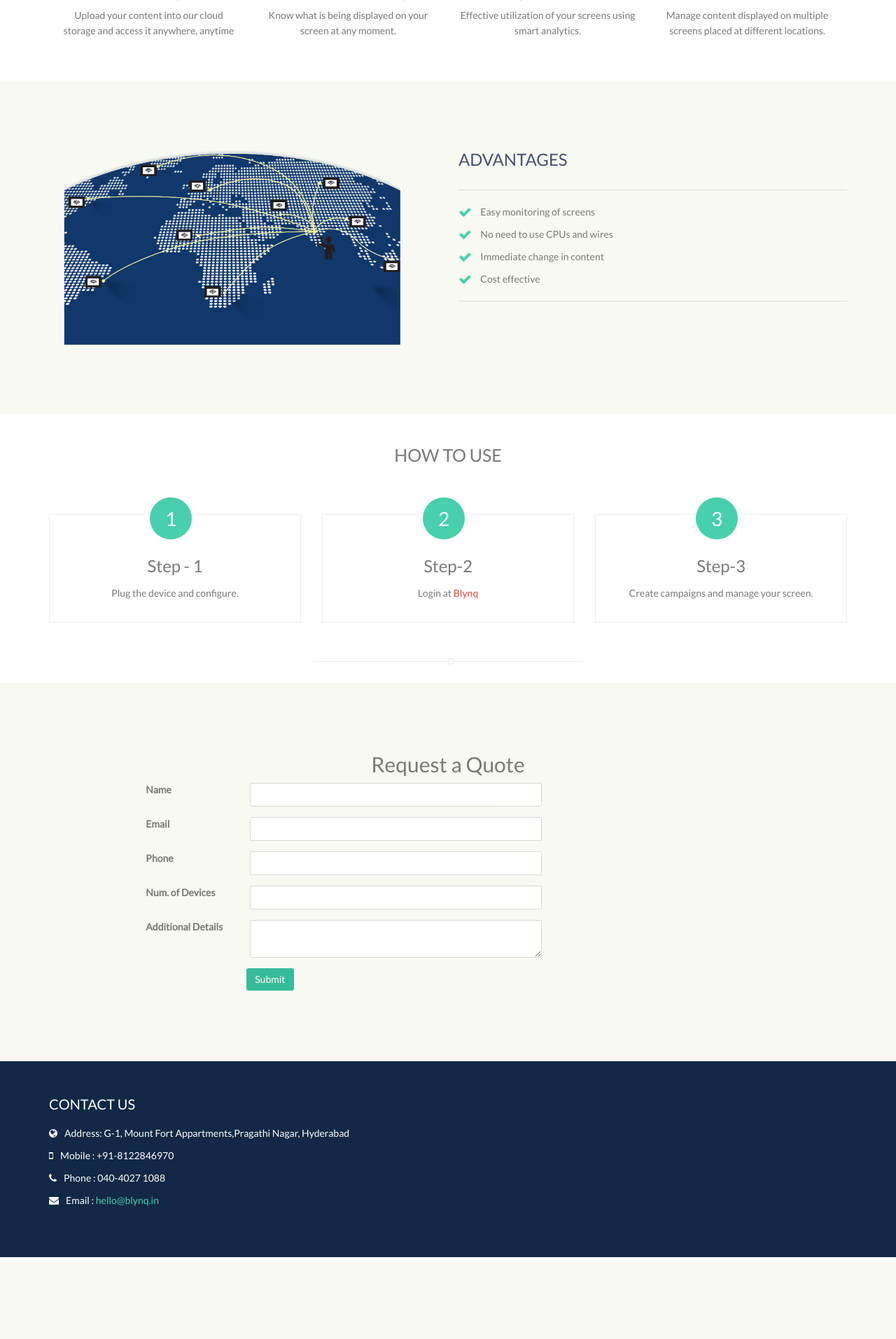
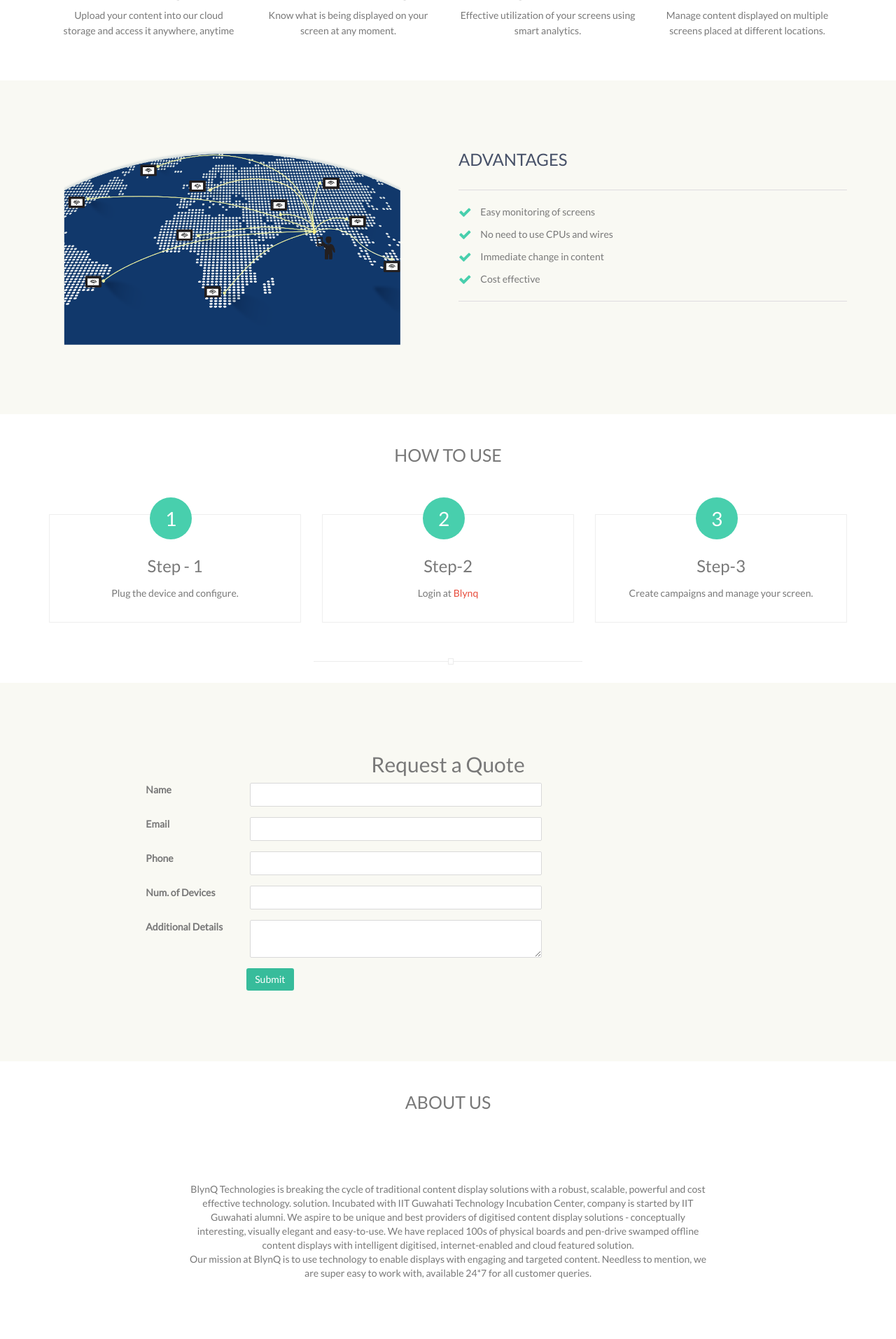
Before and after one commit to nipuniitg/blynqServer, a Django app: template blynq/templates/landing_page_content.html in a window 1280 px wide. Shown: the part 895-2809 px from the top of the page at 70% size. Before the commit the page ends 2692 px from the top, so only its background shows below. Run offline with Django 3.2, Linux system fonts and the light colour scheme; the template is opened without the code that fills it, so the values that code supplies are empty; some libraries are stand-ins or nearby versions.

Commit message:
Landing Page- Included About Us

```diff
--- a/blynq/static/LandingPage/css/style.css
+++ b/blynq/static/LandingPage/css/style.css
@@ -1459,6 +1459,21 @@ ul.page-footer-list li i { padding-right: 10px }
     transition: all .3s ease;
 }
 .h-service-content a:hover { color: #16a085 }
+/* About Us*/
+#about-us{text-align: center}
+#about-us h2 {
+    margin-bottom: 65px;
+    text-transform: uppercase;
+    margin-top: 45px;
+    padding-bottom: 5px;
+    text-align: center;
+    font-size: 25px;
+}
+#about-us .au-content{
+    margin-bottom: 65px;
+    margin-top : 30px;
+    padding-bottom : 20px
+}
 /*recent work*/
 .recent h3{
     text-align: center;
--- a/blynq/templates/authentication/login.html
+++ b/blynq/templates/authentication/login.html
@@ -13,7 +13,7 @@
                 <span class="icon-bar"></span>
             </button>
             <a class="navbar-brand" href="/" style="height:80px;width:200px">
-                <img src="{%static 'LandingPage/img/BlynQ_Logo.png'%}" style="height:100%;width:100%">
+                <img src="{%static 'LandingPage/img/Website_logo.png'%}" style="height:100%;width:100%">
             </a>
         </div>
     </div>
--- a/blynq/templates/landing_page_content.html
+++ b/blynq/templates/landing_page_content.html
@@ -13,7 +13,7 @@
                 <span class="icon-bar"></span>
             </button>
             <a class="navbar-brand" href="/" style="height:60px;width:150px">
-                <img src="{%static 'LandingPage/img/BlynQ_Logo.png'%}" style="height:100%;width:100%">
+                <img src="{%static 'LandingPage/img/Website_logo.png'%}" style="height:100%;width:100%">
             </a>
         </div>
         <div class="navbar-collapse collapse">
@@ -27,6 +27,10 @@
                 </li>
                 <li>
                     <a class="dropdown-toggle" data-close-others="false" href="#requestAQuote">Request a Quote
+                    </a>
+                </li>
+                 <li>
+                    <a class="dropdown-toggle" data-close-others="false" href="#about-us">About Us
                     </a>
                 </li>
                 <li>
@@ -234,7 +238,7 @@
                             Step-2
                         </h3>
                         <p>
-                            Login at <a href="www.blynq.in/login">Blynq</a>
+                            Login at <a href="/login">Blynq</a>
                             <br>
                             <!--<a href="#">-->
                                 <!--Learn more-->
@@ -367,19 +371,64 @@
                 </uib-alert>
             </div>
         </div>
+    </div>
+</div>
+
+<!-- AboutUs -->
+<div id="about-us">
+
+    <div class="container">
+        <div class="row">
+            <div class="col-md-12 wow fadeInDown">
+                <h2>
+                    About Us
+                </h2>
+            </div>
+
+            <div class="col-md-offset-2 col-md-8">
+                <div class="wow fadeInUp au-content">
+                    BlynQ Technologies is breaking the cycle of traditional content display solutions with a robust,
+                    scalable, powerful and cost effective technology. solution. Incubated with IIT Guwahati Technology
+                    Incubation Center, company is started by IIT Guwahati alumni. We aspire to be unique and best
+                    providers of digitised content display solutions - conceptually interesting, visually elegant and
+                    easy-to-use. We have replaced 100s of physical boards and pen-drive swamped offline
+                    content displays with intelligent digitised, internet-enabled and cloud featured solution.
+                    <br>
+                    Our mission at BlynQ is to use technology to enable displays with engaging and targeted content.
+                    Needless to mention, we are super easy to work with, available 24*7 for all customer queries.
+                </div>
+            </div>
+
+        </div>
+        <!-- /row -->
 
     </div>
+    <!-- /container -->
+
 </div>
+<!-- AboutUs End -->
+
 <!--footer start-->
 <footer class="footer" id="contactUs">
     <div class="container">
         <div class="row">
-            <div class="col-md-12 col-sm-3 address wow fadeInUp" data-wow-duration="2s" data-wow-delay=".1s">
+            <div class="col-md-6 address wow fadeInUp" data-wow-duration="2s" data-wow-delay=".1s">
                 <h1>
-                    Contact Us
+                    Contact Us - Registered Address
                 </h1>
                 <address>
                     <p><i class="fa fa-globe pr-10"></i>Address: G-1, Mount Fort Appartments,Pragathi Nagar, Hyderabad</p>
+                    <p><i class="fa fa-mobile pr-10"></i>Mobile : +91-8122846970 </p>
+                    <p><i class="fa fa-phone pr-10"></i>Phone : 040-4027 1088 </p>
+                    <p><i class="fa fa-envelope pr-10"></i>Email : <a href="javascript:;">hello@blynq.in</a></p>
+                </address>
+            </div>
+            <div class="col-md-6 address wow fadeInUp" data-wow-duration="2s" data-wow-delay=".1s">
+                <h1>
+                    Contact Us - Office
+                </h1>
+                <address>
+                    <p><i class="fa fa-globe pr-10"></i>Address: Technology Incubation Center, IIT Guwahati, Assam</p>
                     <p><i class="fa fa-mobile pr-10"></i>Mobile : +91-8122846970 </p>
                     <p><i class="fa fa-phone pr-10"></i>Phone : 040-4027 1088 </p>
                     <p><i class="fa fa-envelope pr-10"></i>Email : <a href="javascript:;">hello@blynq.in</a></p>
```
Also changed, not shown: blynq/static/LandingPage/img/Website logo.png (added).
